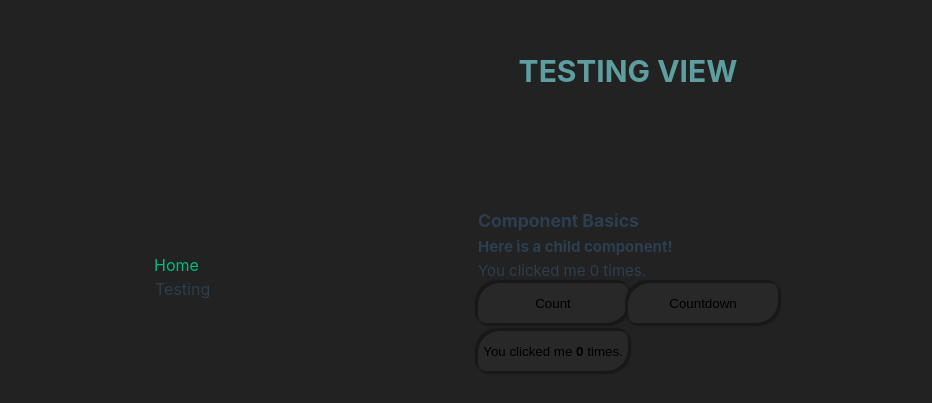
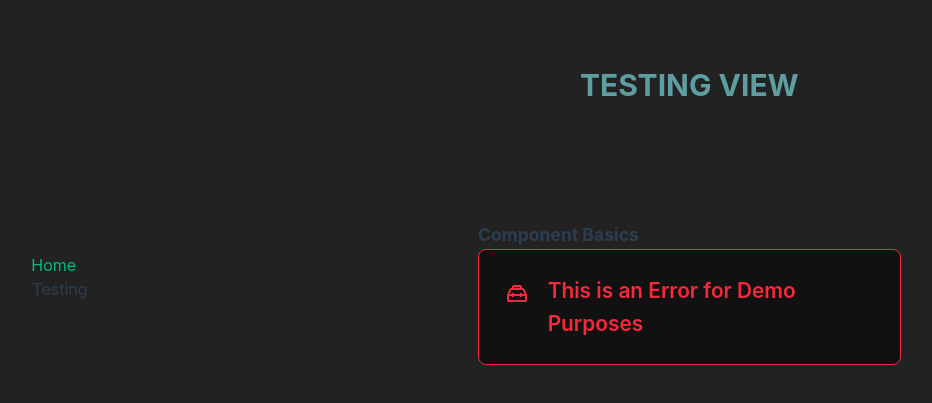
Before and after one commit to Olorunshogo/vue-intro, a Vue app: page /testing in a window 1280 px wide. Shown: the part 131-534 px from the top of the page, without its empty margins (170-1102 px from the left). Built offline with nearby package versions, Linux system fonts and the light colour scheme.

Commit message:
Topic: Component Basics.

```diff
--- /dev/null
+++ b/src/components/AlertBox.vue
@@ -0,0 +1,66 @@
+
+<script setup>
+    import IconTooling from '../components/icons/IconTooling.vue'
+</script>
+
+<template>
+    <div class="alert-box">
+        <div class="tooling">
+            <i>
+                <IconTooling />
+            </i>
+        </div>
+        <div class="alert-msg">
+            <strong>This is an Error for Demo Purposes</strong>
+            <!-- <p>Something bad happened.</p> -->
+            <slot />
+        </div>
+    </div>
+</template>
+
+
+
+<style scoped>
+    .alert-box {
+        display: flex;
+        flex-direction: row;
+        flex: 0 0 100%;
+        max-width: 100%;
+        justify-content: space-between;
+        background-color: #111;
+        border: 1px solid rgb(246, 40, 60);
+        border-radius: 8px;
+        padding: 1.5rem 0.5rem;
+    }
+
+    .tooling  {
+        display: flex;
+        flex-direction: column;
+        align-items: center;
+        max-width: 15%;
+        flex: 0 0 15%;
+        padding: 0.5rem 1rem;
+    }
+
+    .tooling i {
+        color: rgb(246, 40, 60);
+    }
+
+    .alert-msg {
+        display: flex;
+        flex-direction: column;
+        max-width: 85%;
+        flex: 0 0 85%;
+    }
+
+    .alert-msg strong {
+        font-size: 1.3rem;
+        font-weight: 600;
+        color: rgb(246, 40, 60);
+    }
+    .alert-msg p {
+        font-size: 1.2rem;
+        font-weight: 600;
+        color: #aaa;
+    }
+</style>
--- /dev/null
+++ b/src/components/BlogPost.vue
@@ -0,0 +1,91 @@
+<script setup>
+    const props = defineProps(['title', 'index', 'id'])
+
+    const emit = defineEmits(['enlarge-text'])
+    emit('enlarge-text')
+</script>
+
+<template>
+    <div>
+        <header>
+            <h4>{{ props.index }}. {{ props.title }}</h4>
+        </header>
+        <main class="blog-post">
+            <div class="textareaContainer">
+                <textarea></textarea>
+            </div>
+            <div class="btnWrapper">
+                <button class="btn">Send</button>
+                <button class="btn" v-on:click="$emit('enlarge-text')">
+                    Enlarge text
+                </button>
+            </div>
+        </main>
+    </div>
+</template>
+
+
+
+<style scoped>
+    header h4 {
+        text-align: center;
+        font-size: 1.6rem;
+        font-weight: 600;
+    }
+
+    main {
+        display: flex;
+        flex-direction: column;
+    }
+
+    .textareaContainer {
+        display: flex;
+        justify-content: center;
+    }
+
+    textarea {
+        box-sizing: border-box;
+        width: 70%;
+        height: 100px;
+        padding: 12px 20px;
+        border: 1px solid #555;
+        outline: none;
+        border-radius: 4px;
+        font-family: inherit;
+        font-size: 1rem;
+        background-color: var(--color-background);
+        color: #ddd;
+        resize: both;
+        margin: 8px 0;
+        transition: all 0.2s ease-out;
+    }
+
+    textarea:focus {
+        background-color: #333;
+        width: 80%;
+    }
+
+    .btnWrapper {
+        display: flex;
+        width: 270px;
+        justify-content: space-between;
+        margin-left: auto;
+    }
+
+    .btn {
+        border: none;
+        outline: none;
+        width: 130px;
+        height: 40px;
+        margin: 8px 0;
+        font-size: 1.1rem;
+        font-weight: 600;
+        text-align: center;
+        border-radius: 22px 8px;
+        background-color: var(--vt-c-white-soft);
+        box-shadow: 2px 2px 1px 1px var(--vt-c-white), -2px -2px 1px 1px var(--vt-c-white-mute);
+    }
+    .btn:active {
+        transform: scale(0.95);
+    }
+</style>
--- a/src/components/CounterComp.vue
+++ b/src/components/CounterComp.vue
@@ -10,24 +10,57 @@
         count.value-=num
     }
 
+    // PROPS
+    defineProps(['title'])
 </script>
 
 <template>
-    <div>
+    <div class="mainRow">
+        <div class="title">
+            <h3>{{ title }}</h3>
+        </div>
         <p>You clicked me {{ count }} times.</p>
-        <button v-on:click="increment(+5)" class="btn">Count</button>
-        <button v-on:click="decrement(-2)" class="btn">Countdown</button>
+        <div class="buttonWrapper">
+            <button v-on:click="increment(+5)" class="btn">Count</button>
+            <button v-on:click="decrement(2)" class="btn">Countdown</button>
+        </div>
     </div>
+
+
 </template>
 
 
 
 <style scoped>
+    .mainRow {
+        display: flex;
+        flex-direction: column;
+        padding: 0.4rem 0;
+        margin: 0 auto;
+    }
+
+    .mainRrow .title h3 {
+        margin: 1rem auto;
+    }
+
+    .buttonWrapper {
+        display: flex;
+        flex-direction: row;
+        flex: 0 0 100%;
+        max-width: 100%;
+        padding: 0.4rem 0;
+    }
+
+    .buttonWrapper h2 {
+        margin: 1rem auto;
+    }
+
     .btn {
         border: none;
         outline: none;
         width: 150px;
         height: 40px;
+        margin-right: 2rem;
         text-align: center;
         border-radius: 22px 8px;
         background-color: var(--vt-c-black-mute);
--- a/src/views/TestingView.vue
+++ b/src/views/TestingView.vue
@@ -1,7 +1,5 @@
 <script setup>
     // import { ref, onMounted } from 'vue'
-    import { ref } from 'vue'
-    import CounterComp from '../components/CounterComp.vue'
 
     // EVENT LISTENING: Method Handlers
     // const vueName = ref('Vue.js')
@@ -48,7 +46,22 @@
     // ])
     // const selectedNumber = ref()
 
-    const count = ref(0)
+    // COMPONENTS
+    // import { ref } from 'vue'
+    // import CounterComp from '../components/CounterComp.vue'
+    // import BlogPost from '../components/BlogPost.vue'
+    import AlertBox from '../components/AlertBox.vue'
+
+    // const posts = ref([
+    //     { index: 1, id: 'textareaOne', title: "My journey with Vue" },
+    //     { index: 2, id: 'textareaTwo', title: "Blogging with Vue" },
+    //     { index: 3, id: 'textareaThree', title: "Why Vue is so much fun" }
+    // ])
+    // const postFontSize = ref(1)
+
+
+
+
 </script>
 
 <template>
@@ -57,6 +70,7 @@
             <h1>TESTING VIEW</h1>
         </header>
 
+       <div>
             <div class="row" title="Event Handling">
                 <!-- <h2>Event Handling</h2> -->
 
@@ -191,13 +205,31 @@
                 <!-- <h2>Lifecycle Hooks</h2>
                 <p>Each Vue component instance goes through a series of initialization steps when it's created - for example, it needs to set up data observation, compile the template, mount the instance to the DOM, and update the DOM when data changes. Along the way, it also runs functions called lifecycle hooks, giving users the opportunity to add their own code at specific stages.</p> -->
             </div>
+       </div>
 
         <div class="row" title="Component Basics">
             <h3>Component Basics</h3>
+            <!-- === COUNTER COMPONENT === -->
+            <!-- <div>
                 <b>Here is a child component!</b>
-            <CounterComp />
 
-            <button class="btn" @click="count++">You clicked me <span><b>{{ count }}</b></span> times.</button>
+                <CounterComp title="The First Counter Component" />
+                <CounterComp title="The Second Counter Component" />
+            </div>     -->
+            <!-- === BLOGPOST COMPONENT === -->
+            <!-- <div v-bind:style="{ fontSize: postFontSize + 'em' }">
+                <BlogPost
+                    v-for="post in posts"
+                    v-bind:key="post.index"
+                    v-bind:title="post.title"
+                    v-bind:index="post.index"
+                    @enlarge-text="postFontSize += 0.1"
+                />
+            </div>    -->
+            <!-- === ALERTBOX COMPONENT === -->
+            <div>
+                <AlertBox />
+            </div>
         </div>
 
 
```
Lines whose indentation alone changed are shown as unchanged.
